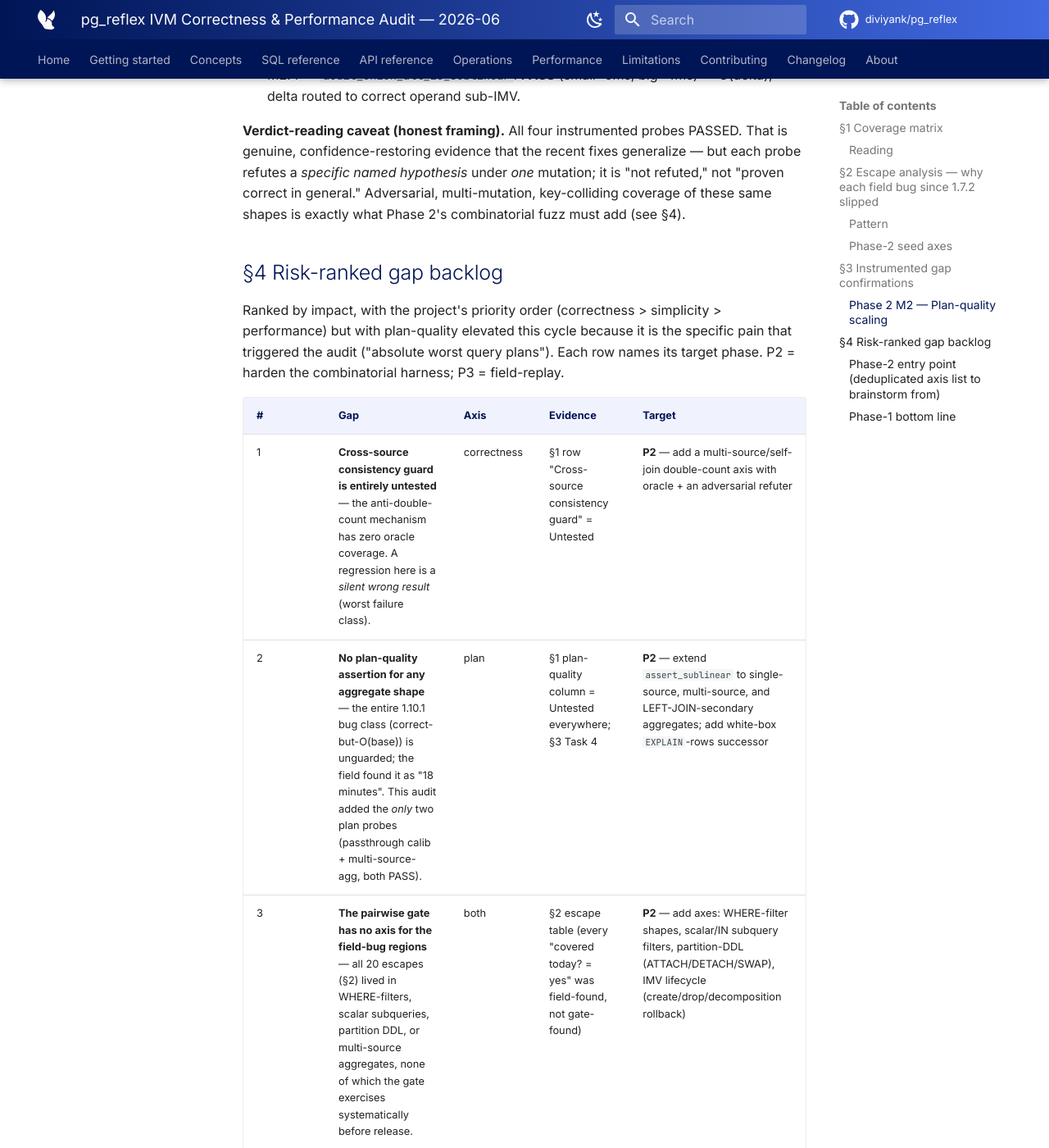
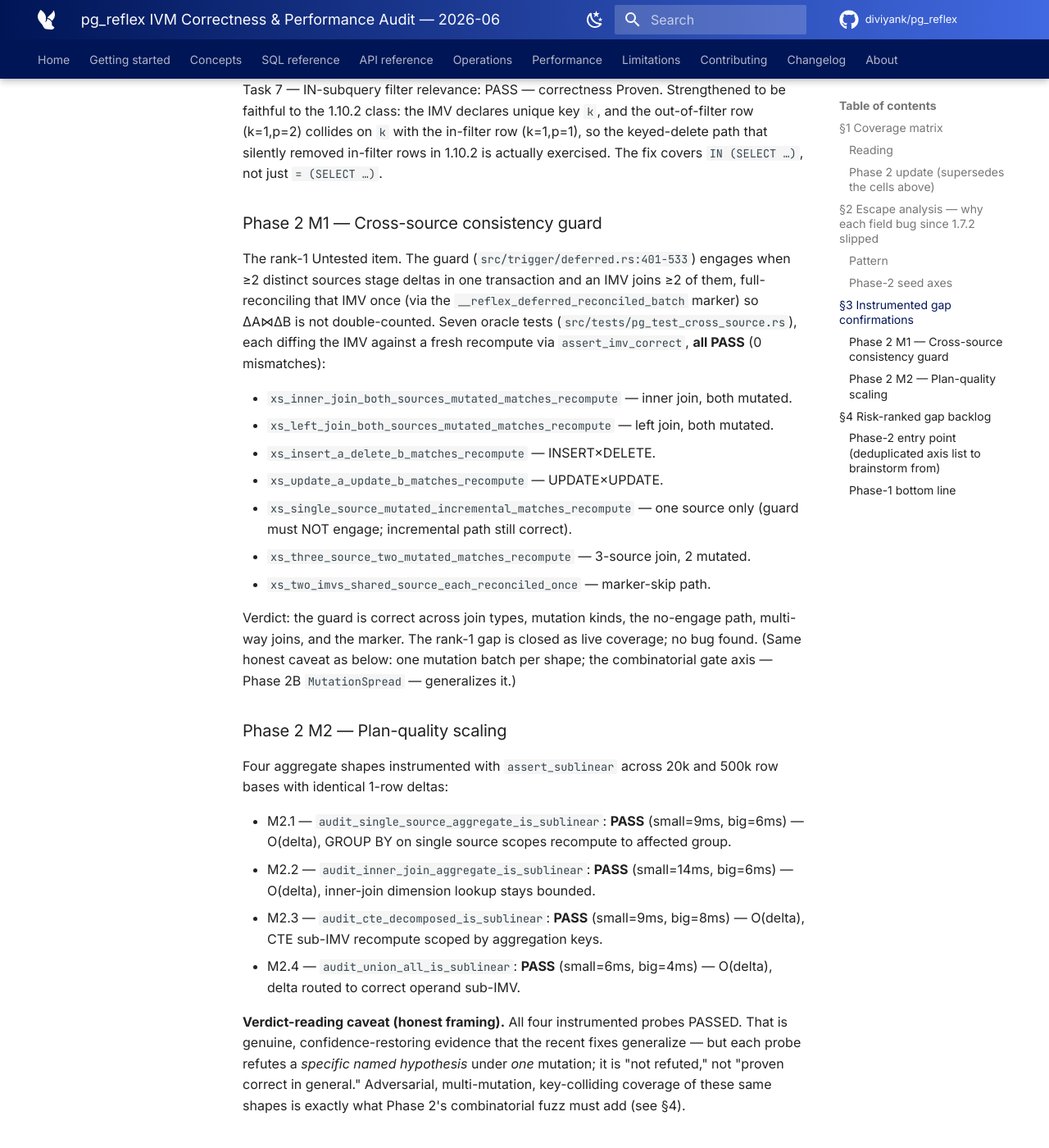
Before and after one commit to diviyank/pg_reflex, an MkDocs documentation site: the page built from docs/audit/2026-06-ivm-audit.md, in a window 1280 px wide and 1400 px high, scrolled down 10937 px. Shown: the whole window at 82% size. Built offline with MkDocs 1.6.1 and Material for MkDocs 9.7.7, drawn with Linux system fonts in a browser that asks for light colours; comment, search, counter and statistics services are not loaded; some of the changed text lies outside the part shown.

Commit message:
docs(audit): record Phase 2A M1 cross-source + M2 plan-quality coverage
Co-Authored-By: Claude Opus 4.8 (1M context) <noreply@anthropic.com>

```diff
--- a/docs/audit/2026-06-ivm-audit.md
+++ b/docs/audit/2026-06-ivm-audit.md
@@ -33,6 +33,14 @@ Plan-quality coverage is uniformly **Untested** across all constructs (only the
 **Correctness axis (16 constructs):** 8 **Proven** (single-source agg, deferred mode, LEFT JOIN, CTE, UNION ALL, scalar-subquery filter, WHERE+relevance-skip, partitioned source), 7 **Weak** (passthrough, multi-source agg, inner join, aggregate+LEFT JOIN secondary, DISTINCT ON, window function, ignore_sources), 1 **Untested** (cross-source consistency guard). Note the aggregate+LEFT-JOIN-secondary row (the 1.10.1 shape) is Weak, not Proven — its only nearby test is a passthrough join; Task 4 instruments it.
 
 **Plan-quality axis:** All constructs **Untested** except the calibration baseline. The audit suite does not yet assert O(delta) scaling for individual constructs; only `assert_sublinear` exists in `pg_test_audit_gaps.rs` and has validated passthrough's O(delta) behavior as proof-of-concept.
+
+### Phase 2 update (supersedes the cells above)
+
+Phase 2 (modules M1+M2) moved several cells. Current state:
+
+- **Cross-source consistency guard — correctness: Untested → Proven** (`pg_test_cross_source.rs`, 7 oracle tests; §3 M1). The single remaining correctness gap from the Phase-1 snapshot is closed; correctness is now **9 Proven / 7 Weak / 0 Untested**.
+- **Plan-quality: Untested → Proven** for **passthrough** (calibration), **single-source aggregate**, **multi-source / inner-join aggregate**, **aggregate + LEFT-JOIN secondary** (Phase-1 Task 4), **CTE-decomposed**, and **UNION ALL** (`audit_*_is_sublinear`, §3 M2). Plan-quality is no longer "uniformly Untested": the six aggregate/passthrough shapes are Proven O(delta); DISTINCT ON, window, inner-join-passthrough, partitioned, filter shapes remain Untested on plan-quality (Phase 2B).
+- Caveat unchanged: these are wall-clock heuristics under one mutation each; the white-box `EXPLAIN`-rows probe (Phase 2B M3) and the combinatorial gate axes (M4–M6) are the rigorous generalization.
 
 ## §2 Escape analysis — why each field bug since 1.7.2 slipped
 
@@ -112,6 +120,29 @@ Task 6 — DISTINCT ON winner demotion: PASS — correctness Proven.
 
 Task 7 — IN-subquery filter relevance: PASS — correctness Proven. Strengthened to be faithful to the 1.10.2 class: the IMV declares unique key `k`, and the out-of-filter row (k=1,p=2) collides on `k` with the in-filter row (k=1,p=1), so the keyed-delete path that silently removed in-filter rows in 1.10.2 is actually exercised. The fix covers `IN (SELECT …)`, not just `= (SELECT …)`.
 
+### Phase 2 M1 — Cross-source consistency guard
+
+The rank-1 Untested item. The guard (`src/trigger/deferred.rs:401-533`) engages
+when ≥2 distinct sources stage deltas in one transaction and an IMV joins ≥2 of
+them, full-reconciling that IMV once (via the `__reflex_deferred_reconciled_batch`
+marker) so ΔA⋈ΔB is not double-counted. Seven oracle tests
+(`src/tests/pg_test_cross_source.rs`), each diffing the IMV against a fresh
+recompute via `assert_imv_correct`, **all PASS** (0 mismatches):
+
+- `xs_inner_join_both_sources_mutated_matches_recompute` — inner join, both mutated.
+- `xs_left_join_both_sources_mutated_matches_recompute` — left join, both mutated.
+- `xs_insert_a_delete_b_matches_recompute` — INSERT×DELETE.
+- `xs_update_a_update_b_matches_recompute` — UPDATE×UPDATE.
+- `xs_single_source_mutated_incremental_matches_recompute` — one source only
+  (guard must NOT engage; incremental path still correct).
+- `xs_three_source_two_mutated_matches_recompute` — 3-source join, 2 mutated.
+- `xs_two_imvs_shared_source_each_reconciled_once` — marker-skip path.
+
+Verdict: the guard is correct across join types, mutation kinds, the no-engage
+path, multi-way joins, and the marker. The rank-1 gap is closed as live coverage;
+no bug found. (Same honest caveat as below: one mutation batch per shape; the
+combinatorial gate axis — Phase 2B `MutationSpread` — generalizes it.)
+
 ### Phase 2 M2 — Plan-quality scaling
 
 Four aggregate shapes instrumented with `assert_sublinear` across 20k and 500k row bases with identical 1-row deltas:
```
